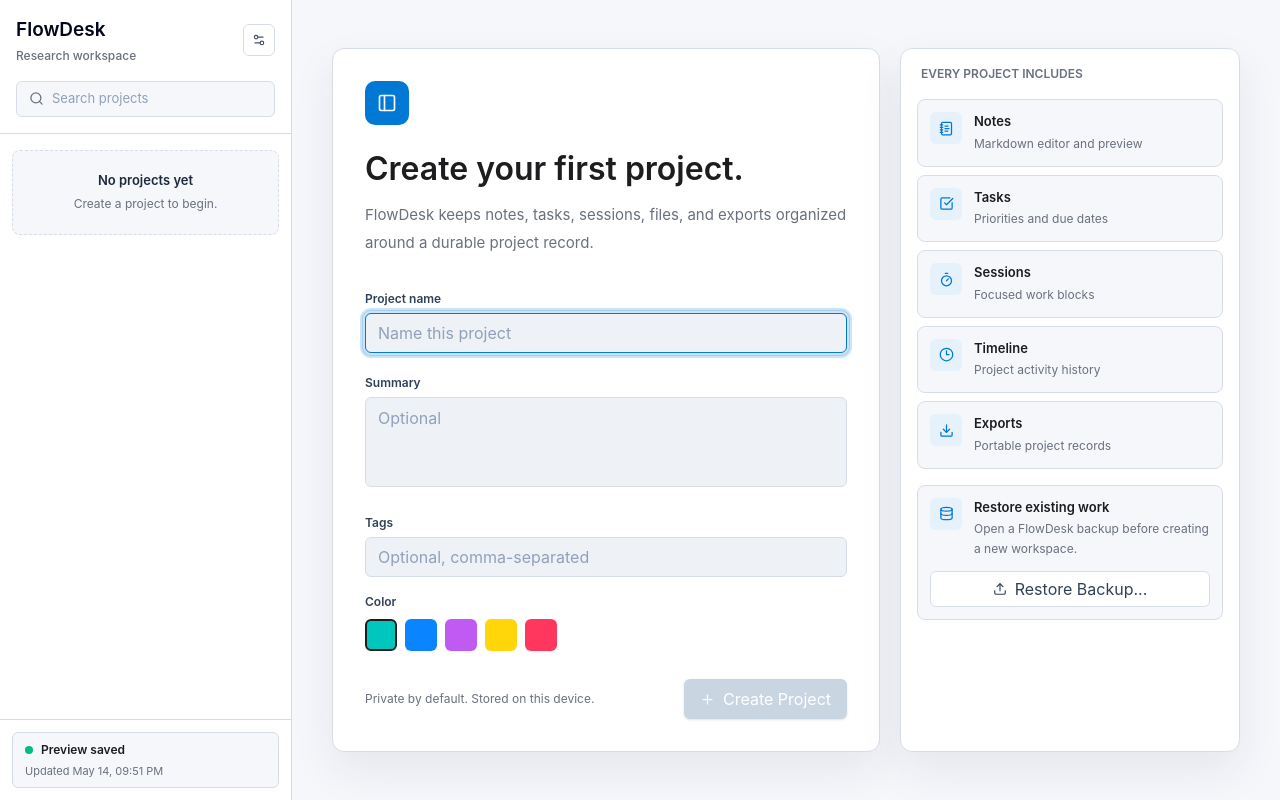
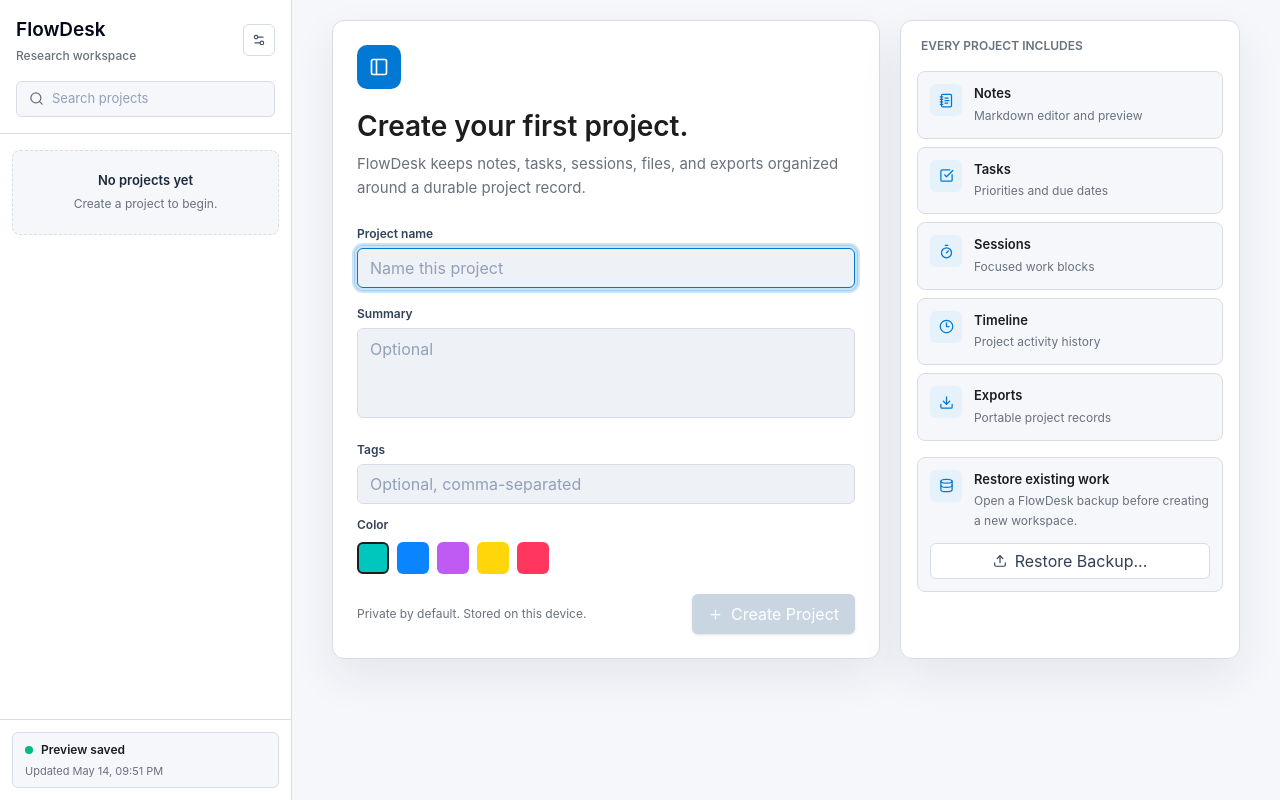
Before and after one commit to potterLim/flowdesk, a React (Vite) app: page /#/workspace in a window 1280 px wide. Built offline with nearby package versions, Linux system fonts and the light colour scheme.

Commit message:
fix: harden Windows release QA flows

```diff
--- a/scripts/qa/release-soak.mjs
+++ b/scripts/qa/release-soak.mjs
@@ -1,4 +1,6 @@
 import { mkdir, writeFile } from "node:fs/promises";
+import { tmpdir } from "node:os";
+import { join } from "node:path";
 import { performance } from "node:perf_hooks";
 
 const durationMinutes = readDurationMinutes();
@@ -61,6 +63,8 @@
 
 function createWorkspaceFixture() {
   const now = "2026-05-15T00:00:00.000Z";
+  const managedFileRoot = join(tmpdir(), "flowdesk-soak");
+  const sourceFileRoot = join(tmpdir(), "flowdesk-source");
   const projects = Array.from({ length: 18 }, (_, index) => ({
     id: `project-${index}`,
     title: `Long Run Project ${index + 1}`,
@@ -131,8 +135,8 @@
         name: `artifact-${index + 1}.csv`,
         fileType: "csv",
         sizeLabel: `${index + 1}.0 MB`,
-        path: `/tmp/flowdesk-soak/artifact-${index + 1}.csv`,
-        sourcePath: `/tmp/flowdesk-source/artifact-${index + 1}.csv`,
+        path: join(managedFileRoot, `artifact-${index + 1}.csv`),
+        sourcePath: join(sourceFileRoot, `artifact-${index + 1}.csv`),
         storageMode: "managed",
         tags: ["artifact"],
         importedAt: now,
--- a/src/features/workspace/WorkspaceScreen.tsx
+++ b/src/features/workspace/WorkspaceScreen.tsx
@@ -730,7 +730,7 @@
               onOpenSettings={() => setIsProjectSettingsOpen(true)}
             />
             <ViewTabs activeView={activeView} onSelectView={setActiveView} />
-            <section className="min-h-0 flex-1 overflow-visible px-3 pb-5 sm:px-5 lg:overflow-hidden">
+            <section className="min-h-0 min-w-0 flex-1 overflow-x-hidden overflow-y-visible px-3 pb-5 sm:px-5 lg:overflow-y-hidden">
               {persistenceStatus === "error" && (
                 <PersistenceAlert error={persistenceError} onRequestRepair={() => setIsStorageRepairConfirmOpen(true)} />
               )}
--- a/src/features/workspace/components/WorkspaceHeader.tsx
+++ b/src/features/workspace/components/WorkspaceHeader.tsx
@@ -35,8 +35,8 @@
 }) {
   return (
     <header className="border-b border-[var(--color-border)] bg-[var(--color-surface)] px-5 py-4">
-      <div className="flex flex-col items-start justify-between gap-4 xl:flex-row">
-        <div className="w-full min-w-0 xl:w-auto">
+      <div className="flex flex-col items-start justify-between gap-4 2xl:flex-row">
+        <div className="w-full min-w-0 2xl:w-auto">
           <div className="flex min-w-0 items-center gap-2">
             <span
               className={clsx(
@@ -63,7 +63,7 @@
             <span className="text-[12px] text-[var(--color-muted)]">Updated {formatDateTime(project.updatedAt)}</span>
           </div>
         </div>
-        <div className="flex w-full items-center gap-2 overflow-x-auto pb-1 xl:w-auto xl:shrink-0">
+        <div className="flex w-full items-center gap-2 overflow-x-auto pb-1 2xl:w-auto 2xl:shrink-0">
           {canEditProject && (
             activeSessionLabel ? (
               <button
--- a/src/features/workspace/components/WorkspaceOnboarding.tsx
+++ b/src/features/workspace/components/WorkspaceOnboarding.tsx
@@ -69,23 +69,23 @@
   };
 
   return (
-    <section className="flex min-h-0 flex-1 items-center justify-center px-5 py-8 sm:px-8 lg:px-10">
-      <div className="grid w-full max-w-[1080px] gap-5 lg:grid-cols-[minmax(0,1fr)_340px]">
+    <section className="min-h-0 flex-1 overflow-y-auto px-5 py-5 sm:px-8 lg:px-10">
+      <div className="mx-auto grid w-full max-w-[1080px] gap-5 lg:grid-cols-[minmax(0,1fr)_340px]">
         <form
           onSubmit={handleSubmit}
-          className="rounded-xl border border-[var(--color-border)] bg-[var(--color-surface)] p-6 shadow-[var(--shadow-soft)] sm:p-8"
+          className="rounded-xl border border-[var(--color-border)] bg-[var(--color-surface)] p-5 shadow-[var(--shadow-soft)] sm:p-6"
         >
           <div className="flex h-11 w-11 items-center justify-center rounded-[10px] bg-[var(--color-accent)] text-white">
             <PanelLeft size={20} />
           </div>
-          <h2 className="mt-6 max-w-2xl text-[32px] font-semibold leading-tight tracking-normal text-[var(--color-ink)]">
+          <h2 className="mt-5 max-w-2xl text-[28px] font-semibold leading-tight tracking-normal text-[var(--color-ink)]">
             Create your first project.
           </h2>
-          <p className="mt-3 max-w-2xl text-[15px] leading-7 text-[var(--color-muted)]">
+          <p className="mt-2 max-w-2xl text-[15px] leading-6 text-[var(--color-muted)]">
             FlowDesk keeps notes, tasks, sessions, files, and exports organized around a durable project record.
           </p>
 
-          <div className="mt-7 grid gap-4">
+          <div className="mt-5 grid gap-3">
             <ProjectTextField
               label="Project name"
               value={title}
@@ -103,7 +103,7 @@
             <ProjectAccentPicker value={accent} onChange={setAccent} />
           </div>
 
-          <div className="mt-7 flex items-center justify-between gap-3">
+          <div className="mt-5 flex items-center justify-between gap-3">
             <p className="text-[12px] leading-5 text-[var(--color-muted)]">Private by default. Stored on this device.</p>
             <button
               type="submit"
--- a/src/features/workspace/views/OverviewView.tsx
+++ b/src/features/workspace/views/OverviewView.tsx
@@ -43,9 +43,9 @@
   const activeSession = sessions.find((session) => session.endedAt === null);
 
   return (
-    <div className="grid h-auto min-h-0 grid-cols-1 gap-5 pt-5 xl:h-full xl:grid-cols-[minmax(0,1fr)_330px]">
-      <div className="grid min-h-0 grid-rows-[auto_minmax(0,1fr)] gap-5">
-        <div className="grid grid-cols-2 gap-3 lg:grid-cols-5">
+    <div className="grid h-full w-full max-w-full min-w-0 grid-cols-1 gap-5 overflow-y-auto pt-5 2xl:grid-cols-[minmax(0,1fr)_330px] 2xl:overflow-hidden">
+      <div className="grid min-h-0 min-w-0 grid-rows-[auto_minmax(0,1fr)] gap-5">
+        <div className="grid w-full max-w-full min-w-0 grid-cols-1 gap-3 2xl:grid-cols-5">
           <MetricPanel label="Notes" value={notes.length.toString()} detail="Markdown records" icon={NotebookText} />
           <MetricPanel label="Tasks" value={`${completedTaskCount}/${tasks.length}`} detail="Completed" icon={CheckSquare} />
           <MetricPanel label="Sessions" value={sessions.length.toString()} detail="Tracked blocks" icon={Timer} />
@@ -97,7 +97,7 @@
         </div>
       </div>
 
-      <div className="min-h-0 space-y-5 overflow-visible xl:overflow-y-auto">
+      <div className="min-h-0 space-y-5 overflow-visible 2xl:overflow-y-auto">
         <SessionCard
           activeSession={activeSession}
           sessions={sessions}
--- a/src/features/workspace/views/WorkspaceViewPanels.tsx
+++ b/src/features/workspace/views/WorkspaceViewPanels.tsx
@@ -10,7 +10,7 @@
 
 export function MetricPanel({ label, value, detail, icon: Icon }: { label: string; value: string; detail: string; icon: LucideIcon }) {
   return (
-    <section className="rounded-lg border border-[var(--color-border)] bg-[var(--color-surface)] p-4 shadow-[var(--shadow-soft)]">
+    <section className="min-w-0 max-w-full rounded-lg border border-[var(--color-border)] bg-[var(--color-surface)] p-4 shadow-[var(--shadow-soft)]">
       <div className="flex items-center justify-between">
         <span className="text-[12px] font-semibold uppercase text-[var(--color-muted)]">{label}</span>
         <Icon size={16} className="text-[var(--color-accent)]" />
```
Also changed, not shown: 2 other files (tests, documents, lock files or other folders).
